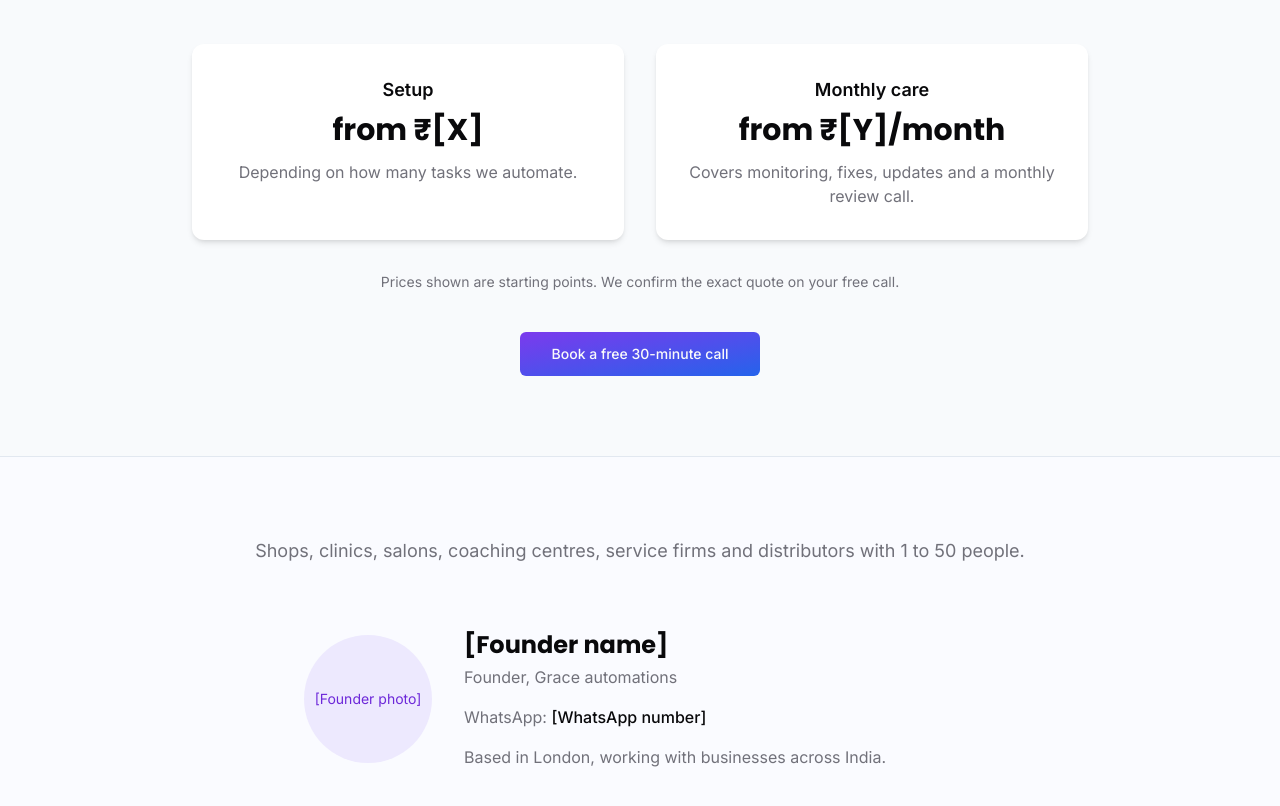
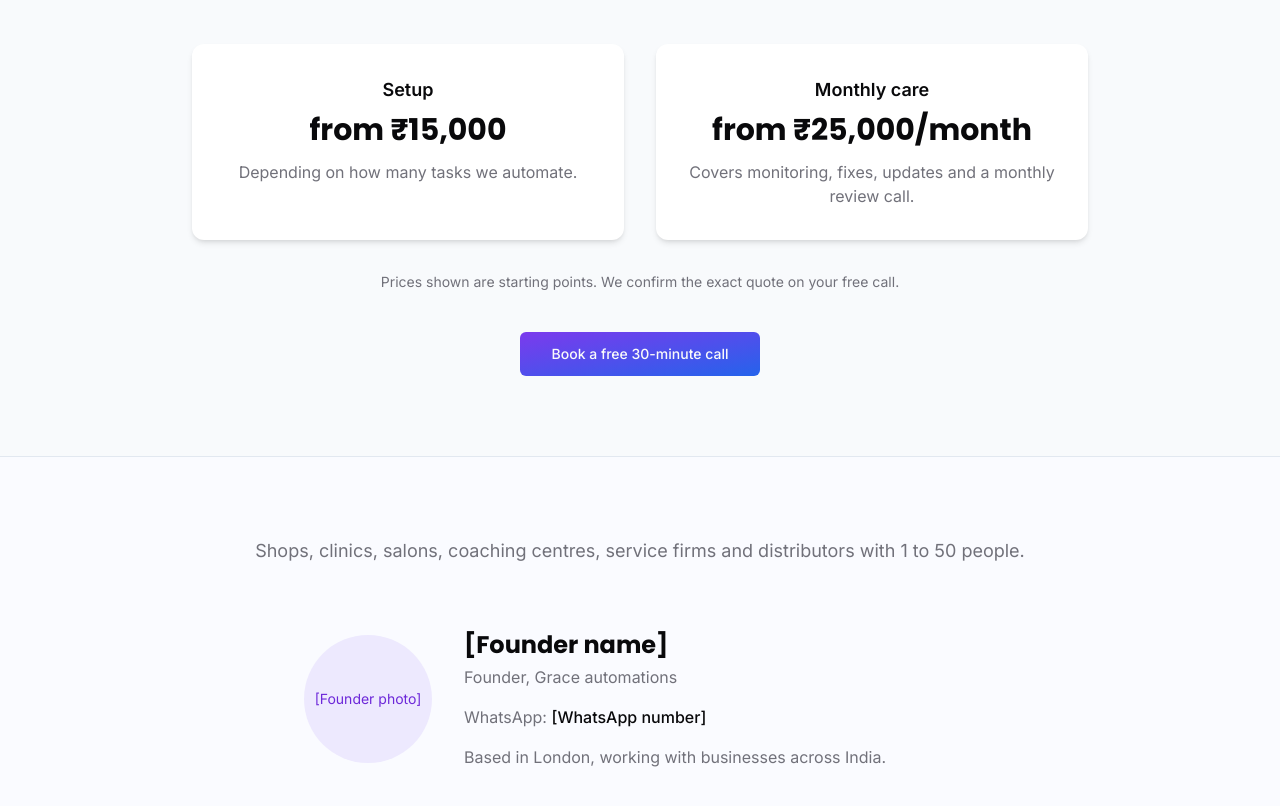
Before and after one commit to DhananjaiGovind1120/dg-lead-flow-forge, a React (Vite) app: page / in a window 1280 px wide. Shown: the part 2871-3677 px from the top of the page. Built offline with nearby package versions, Linux system fonts and the light colour scheme; no server answers.

Commit message:
Set starting prices: setup from 15,000 and monthly care from 25,000
Co-Authored-By: Claude Haiku 5.5 <noreply@anthropic.com>

```diff
--- a/src/components/Pricing.tsx
+++ b/src/components/Pricing.tsx
@@ -13,12 +13,12 @@ const Pricing = () => {
         <div className="grid grid-cols-1 md:grid-cols-2 gap-8 max-w-4xl mx-auto text-center">
           <div className="bg-white dark:bg-slate-800 rounded-xl shadow-md p-8">
             <h3 className="text-lg font-semibold mb-2">Setup</h3>
-            <p className="text-3xl font-display font-bold mb-3">from ₹[X]</p>
+            <p className="text-3xl font-display font-bold mb-3">from ₹15,000</p>
             <p className="text-muted-foreground">Depending on how many tasks we automate.</p>
           </div>
           <div className="bg-white dark:bg-slate-800 rounded-xl shadow-md p-8">
             <h3 className="text-lg font-semibold mb-2">Monthly care</h3>
-            <p className="text-3xl font-display font-bold mb-3">from ₹[Y]/month</p>
+            <p className="text-3xl font-display font-bold mb-3">from ₹25,000/month</p>
             <p className="text-muted-foreground">Covers monitoring, fixes, updates and a monthly review call.</p>
           </div>
         </div>
```
